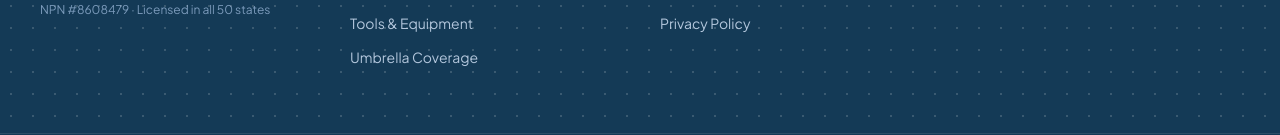
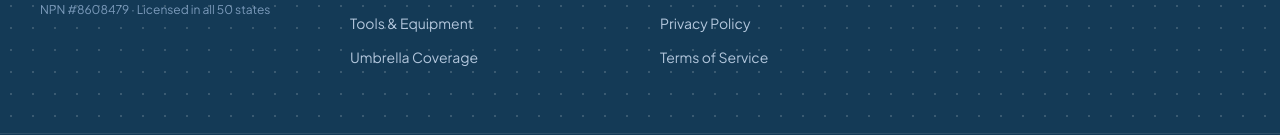
Before and after one commit to MCERQUA/stormrestorationinsurance.com, a Next.js app: page /terms in a window 1280 px wide. Shown: the part 2122-2257 px from the top of the page. Built offline with nearby package versions, Linux system fonts and the light colour scheme.

Commit message:
auto-save: components/sections/Footer.tsx

```diff
--- a/components/sections/Footer.tsx
+++ b/components/sections/Footer.tsx
@@ -22,6 +22,7 @@ const cols = [
       { label: "Contact", href: "/contact" },
       { label: "Get a Quote", href: "/quote" },
       { label: "Privacy Policy", href: "/privacy" },
+      { label: "Terms of Service", href: "/terms" },
     ],
   },
 ];
```
